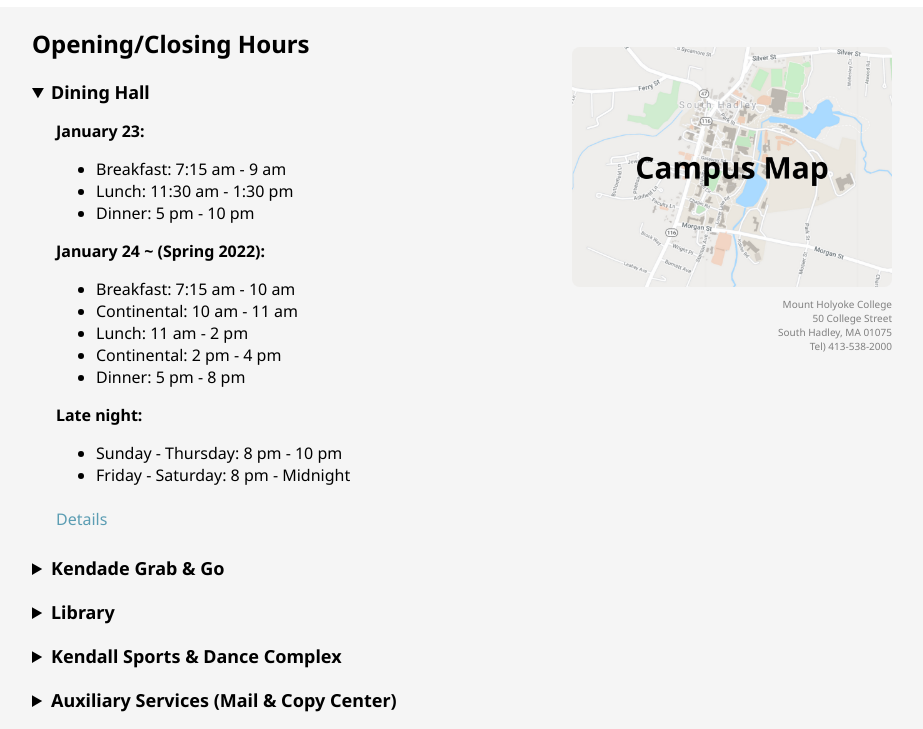
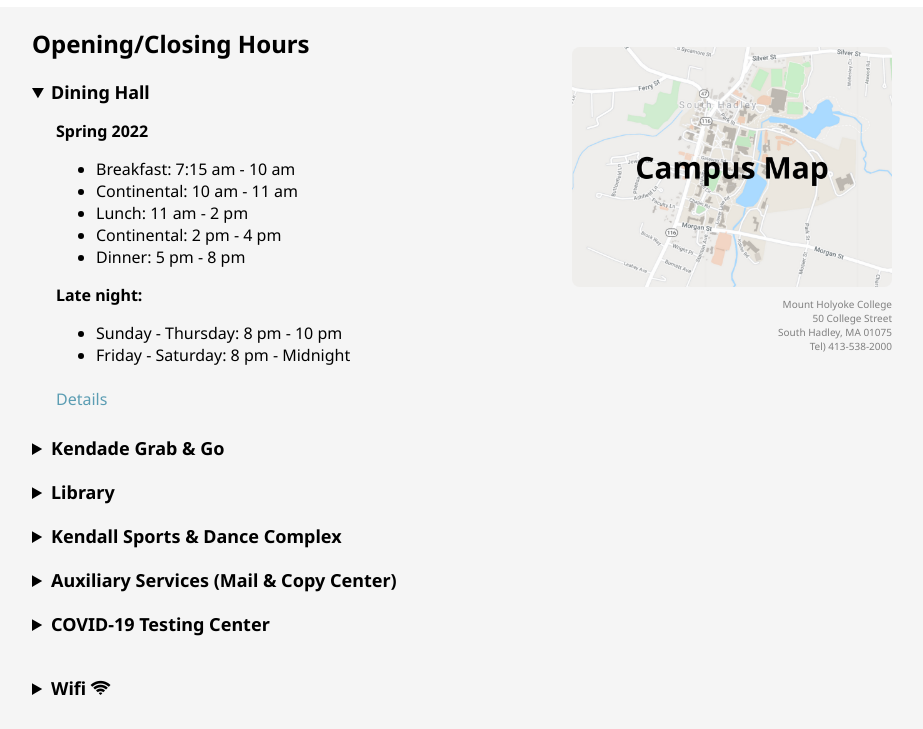
Before and after one commit to hi-hemini/mohoho, a website: page public/index.html in a window 1280 px wide. Both pictures are taken after a click on the heading "Dining Hall". Shown: the part 63-792 px from the top of the page, without its empty margins (178-1101 px from the left). Drawn offline with Linux system fonts and the light colour scheme.

Commit message:
opening time during break removed

```diff
--- a/public/index.html
+++ b/public/index.html
@@ -48,13 +48,7 @@
             <details class="toggle">
                 <summary class="toggle-title">Dining Hall</summary>
                 <div class="toggle-content">
-                    <p class="bold">January 23: </p>
-                    <ul>
-                        <li>Breakfast: 7:15 am - 9 am</li>
-                        <li>Lunch: 11:30 am - 1:30 pm</li>
-                        <li>Dinner: 5 pm - 10 pm</li>
-                    </ul>
-                    <p class="bold">January 24 ~ (Spring 2022): </p>
+                    <p class="bold">Spring 2022 </p>
                     <ul>
                         <li>Breakfast: 7:15 am - 10 am</li>
                         <li>Continental: 10 am - 11 am</li>
@@ -81,8 +75,7 @@
             <details class="toggle">
                 <summary class="toggle-title">Library</summary>
                 <div class="toggle-content">
-                    <p class="bold">January 22 ~ 23: CLOSED</p>
-                    <p class="bold">January 24 ~ (Spring 2022): </p>
+                    <p class="bold">Spring 2022 </p>
                     <ul>
                         <li>Monday - Friday: 8 am - 2 am</li>
                         <li>Saturday: 10 am - 5 pm</li>
```
